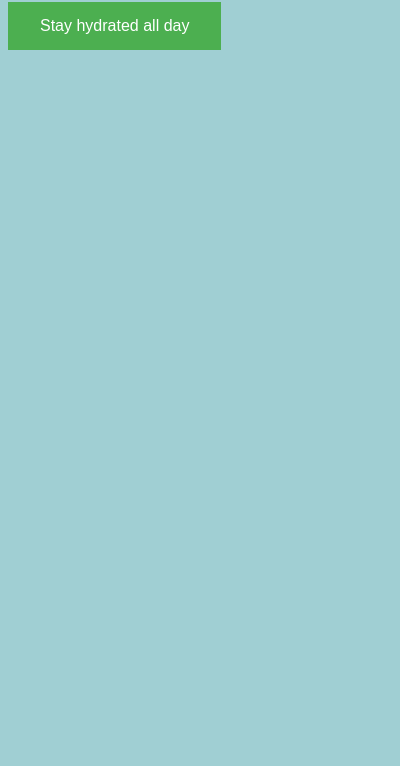
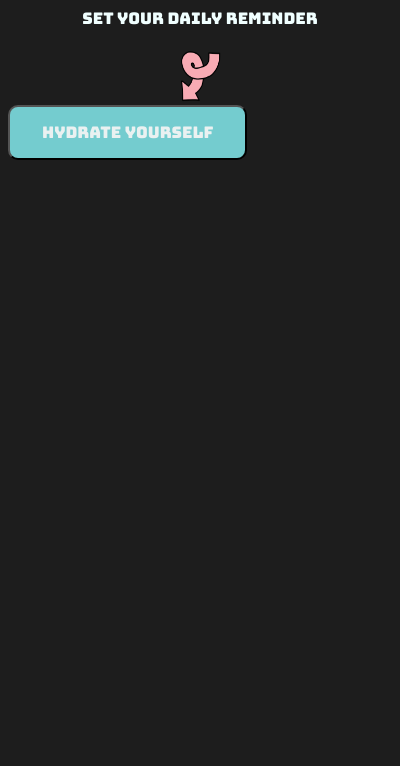
Before and after one commit to miazarre/gloup-gloup-chrome-ext, a browser extension: page my-ext/popup.html in a window 400 px wide. Shown: the part 78-844 px from the top of the page. Drawn offline with Linux system fonts and the light colour scheme.

Commit message:
Adding CSS Style + fix issue

```diff
--- a/my-ext/background.js
+++ b/my-ext/background.js
@@ -2,7 +2,7 @@ chrome.alarms.onAlarm.addListener(() => {
   chrome.notifications.create(
     {
       type: "basic",
-      iconUrl: "icon.png",
+      iconUrl: "icon-water-bottle.png",
       title: "Gloup Gloup",
       message: "Time to drink some water !",
       silent: false,
@@ -10,7 +10,7 @@ chrome.alarms.onAlarm.addListener(() => {
     () => {}
   );
 });
-chrome.runtime.onMessage.addListener(function (request, sender, sendResponse) {
+chrome.onMessage.addListener(function (request, sender, sendResponse) {
   console.log(request);
   if (request.time) createAlarm();
 
--- a/my-ext/popup.css
+++ b/my-ext/popup.css
@@ -1,16 +1,41 @@
+@import url("https://fonts.googleapis.com/css2?family=Bungee+Shade&display=swap");
+@import url("https://fonts.googleapis.com/css2?family=Bungee&display=swap");
+
 body {
-  min-width: 100px;
+  min-width: 150px;
   min-height: 100px;
-  background-color: #a0cfd3;
+  background-color: #1d1d1d;
+  color: azure;
+  font-family: "Bungee", cursive, sans-serif;
+}
+
+h1 {
+  font-family: "Bungee Shade", cursive, sans-serif;
+  color: #eaf1f1;
+  text-align: center;
+}
+p {
+  text-align: center;
+}
+
+img {
+  display: block;
+  margin-right: auto;
+  margin-left: auto;
 }
 
 button {
-  background-color: #4caf50; /* Green */
-  border: none;
-  color: white;
+  background-color: #74cccf;
+  border-radius: 10px;
+  font-family: "Bungee", cursive, sans-serif;
+  color: #eaf1f1;
   padding: 15px 32px;
   text-align: center;
-  text-decoration: none;
   display: inline-block;
   font-size: 16px;
+  cursor: pointer;
 }
+
+button:hover {
+  background-color: #f8abb4;
+}
--- a/my-ext/popup.html
+++ b/my-ext/popup.html
@@ -14,7 +14,12 @@
 
 <body>
     <h1>Gloup Gloup</h1>
-    <button>Stay hydrated all day</button>
+    <span>
+    <p>Set your daily reminder</p>
+    <img src="direction.png" alt="direction arrow" width="50" height="60"/>
+    </span>
+    <button id="set-reminder">Hydrate yourself</button>
+    <script src="popup.js"></script>
 </body>
 
 </html>
--- a/my-ext/popup.js
+++ b/my-ext/popup.js
@@ -1,6 +1,7 @@
 const pressButton = document.getElementById("button");
 pressButton.addEventListener("click", () => {
-  chrome.runtime.sendMessage({ time: "1" }, function (response) {
+  chrome.sendMessage(function (response) {
+    pressButton.textContent = "Text has been changed!";
     console.log(response);
   });
 });
```
Also changed, not shown: my-ext/direction.png (added), my-ext/icon-water-bottle.png (added), my-ext/icon.png (deleted).
